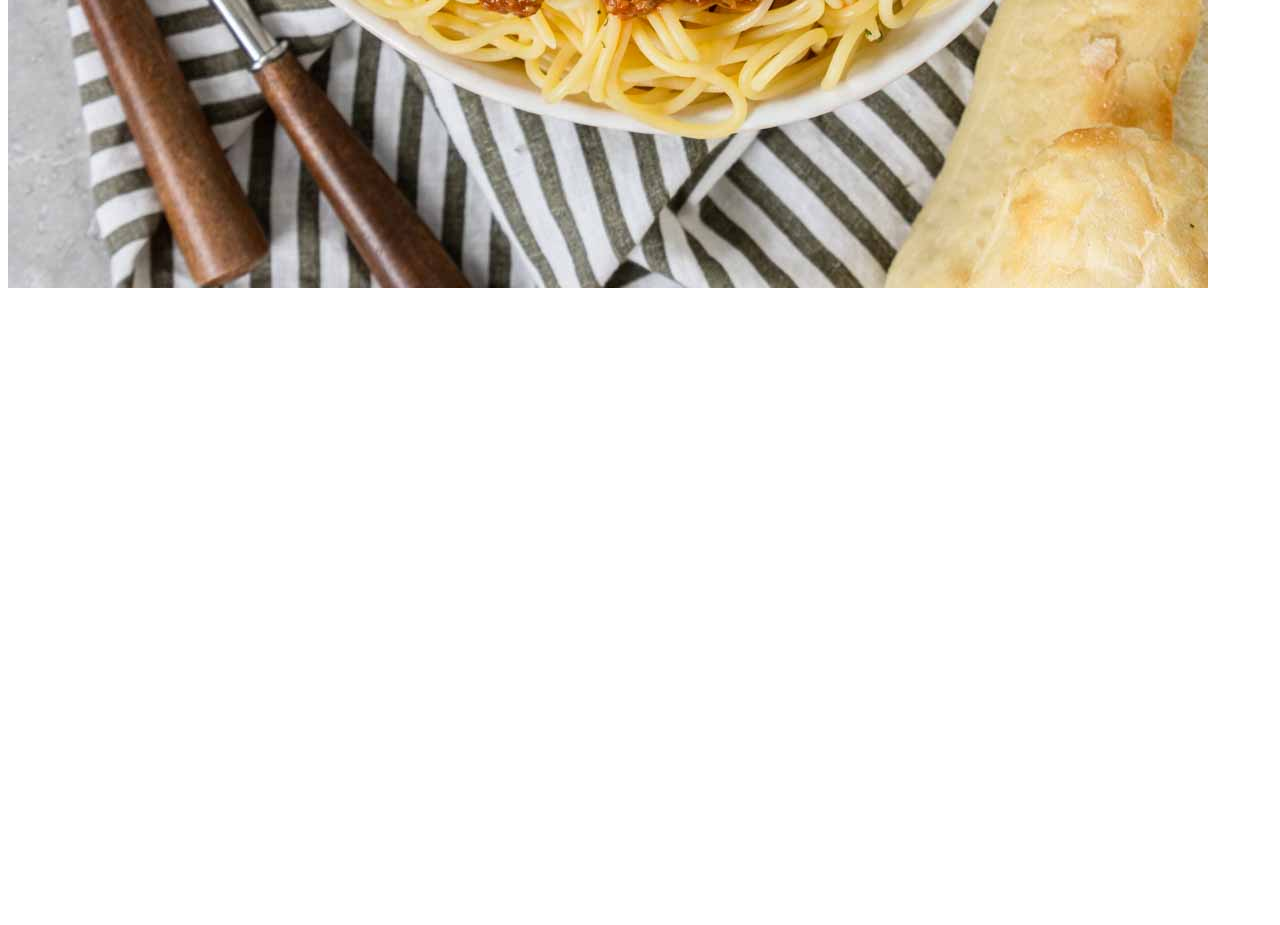
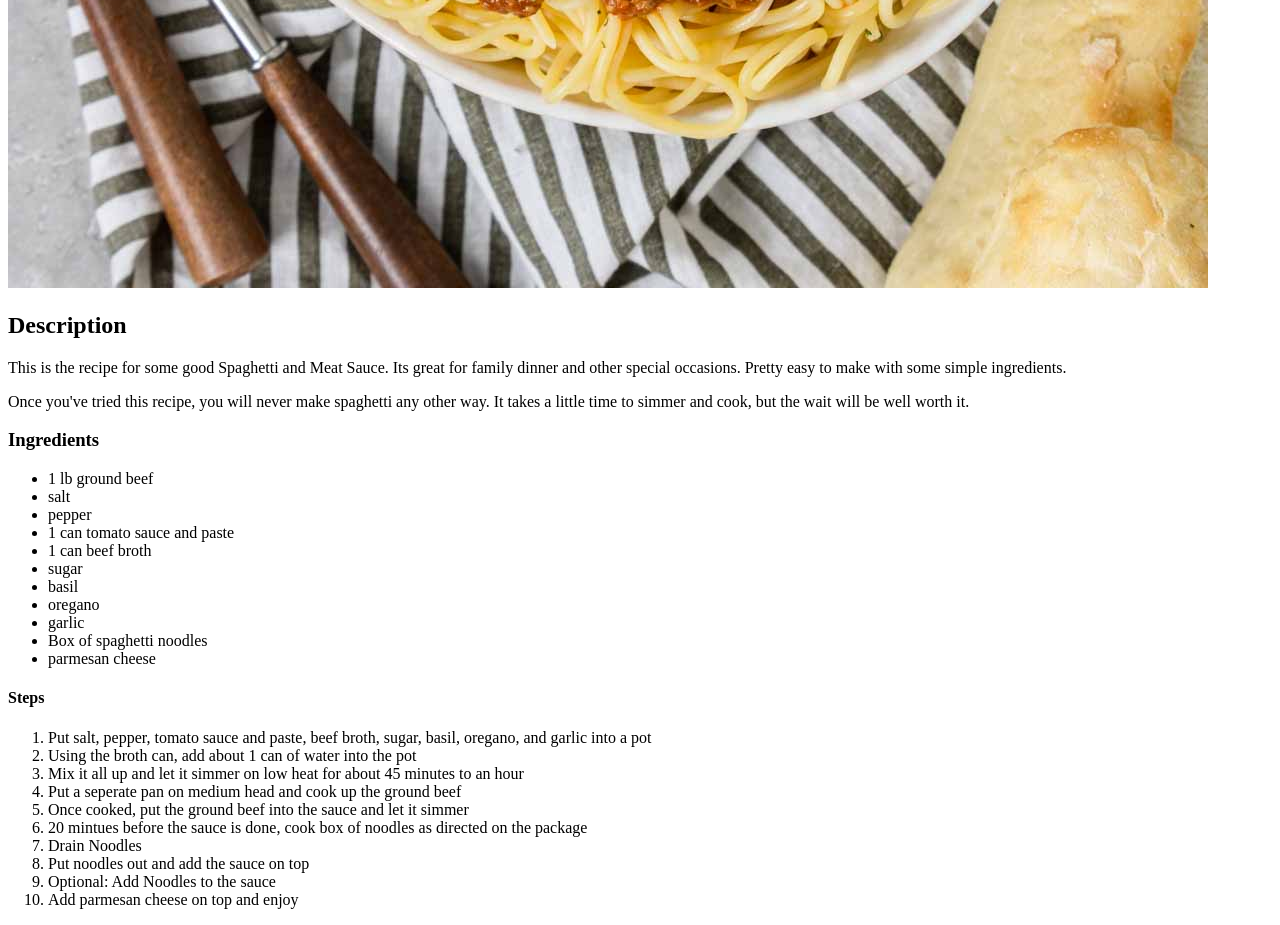
Before and after one commit to ChadPine1991/odin-recipes, a plain HTML site: page recipes/spaghetti.html in a window 1280 px wide. Shown: the part 992-1917 px from the top of the page. Before the commit the page ends 1292 px from the top, so only its background shows below. Drawn offline with Linux system fonts and the light colour scheme.

Commit message:
Added unordered and ordered list to spaghetti recipe file

```diff
--- a/recipes/spaghetti.html
+++ b/recipes/spaghetti.html
@@ -9,5 +9,45 @@
     <body>
         <h1>Spaghetti and Meat Sauce</h1>
         <img src="../images/spaghetti.jpeg" alt = "Picture of Spaghetti and Meat Sauce">
+
+        <h2>Description</h2>
+        <p>
+            This is the recipe for some good Spaghetti and Meat Sauce. Its great for family dinner and other
+            special occasions. Pretty easy to make with some simple ingredients.
+        </p>
+        <p>
+            Once you've tried this recipe, you will never make spaghetti any other way.
+            It takes a little time to simmer and cook, but the wait will be well worth it.
+
+        </p>
+
+        <h3>Ingredients</h3>
+        <ul>
+            <li>1 lb ground beef</li>
+            <li>salt</li>
+            <li>pepper</li>
+            <li>1 can tomato sauce and paste</li>
+            <li>1 can beef broth</li>
+            <li>sugar</li>
+            <li>basil</li>
+            <li>oregano</li>
+            <li>garlic</li>
+            <li>Box of spaghetti noodles</li>
+            <li>parmesan cheese</li>
+        </ul>
+
+        <h4>Steps</h4>
+        <ol>
+            <li>Put salt, pepper, tomato sauce and paste, beef broth, sugar, basil, oregano, and garlic into a pot</li>
+            <li>Using the broth can, add about 1 can of water into the pot</li>
+            <li>Mix it all up and let it simmer on low heat for about 45 minutes to an hour</li>
+            <li>Put a seperate pan on medium head and cook up the ground beef</li>
+            <li>Once cooked, put the ground beef into the sauce and let it simmer</li>
+            <li>20 mintues before the sauce is done, cook box of noodles as directed on the package</li>
+            <li>Drain Noodles</li>
+            <li>Put noodles out and add the sauce on top</li>
+            <li>Optional: Add Noodles to the sauce</li>
+            <li>Add parmesan cheese on top and enjoy</li>
+        </ol>
     </body>
 </html>
```
